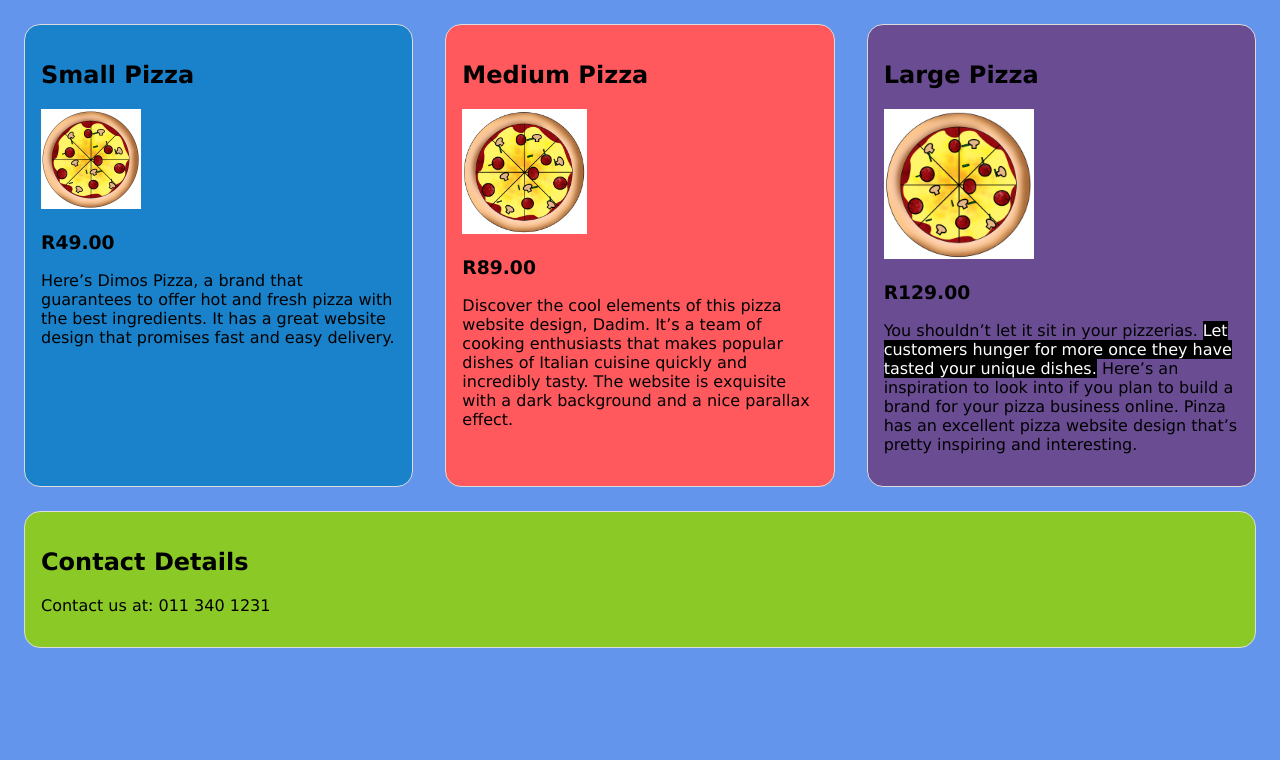
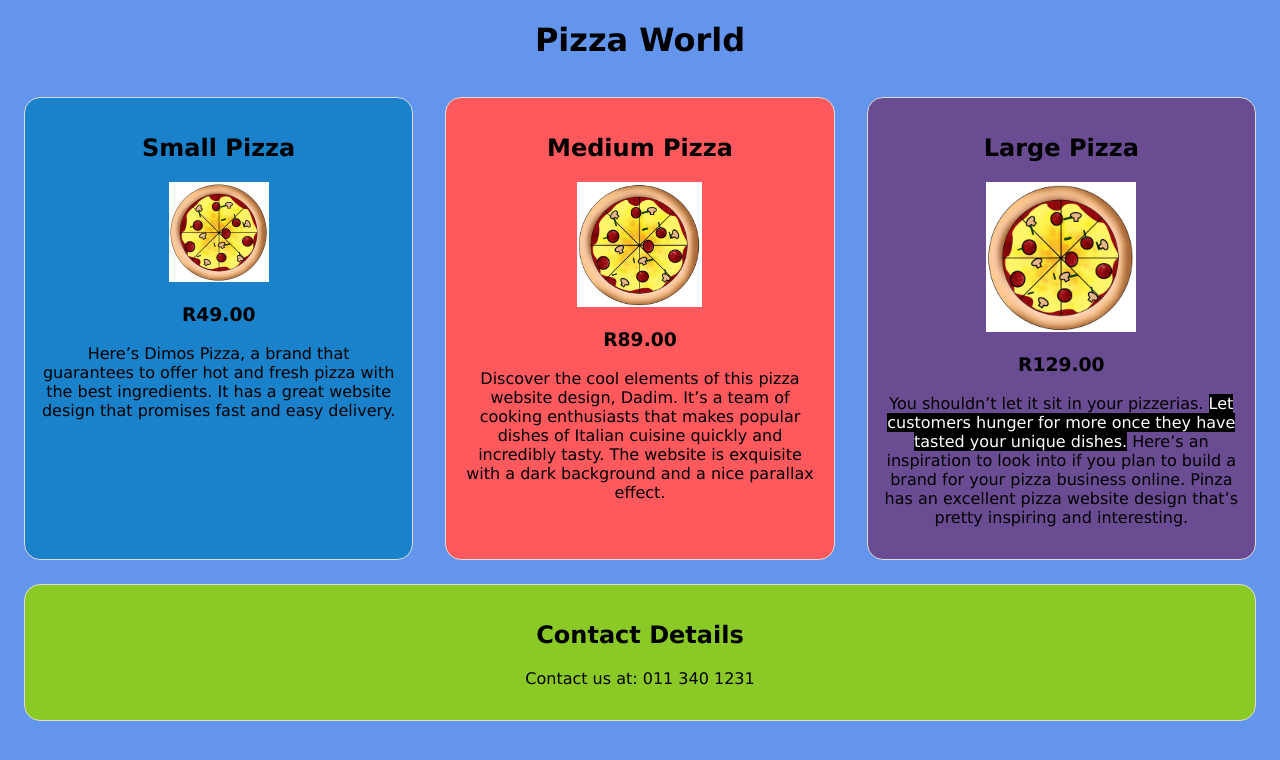
Before and after one commit to Lukwago-LR/Pizza-pamphlet, a plain HTML site: page index.html in a window 1280 px wide. Drawn offline with Linux system fonts and the light colour scheme.

Commit message:
update website

```diff
--- a/index.html
+++ b/index.html
@@ -10,6 +10,8 @@
 </head>
 
 <body>
+
+    <h1>Pizza World</h1>
 
     <div class="pizzas">
         <div class=" pizza small_pizza">
--- a/style.css
+++ b/style.css
@@ -2,6 +2,7 @@ body{
 
 background-color: #FFCA3A;
 font-family: Verdana, Geneva, Tahoma, sans-serif;
+text-align: center;
 }
 
 .pizza {
```
